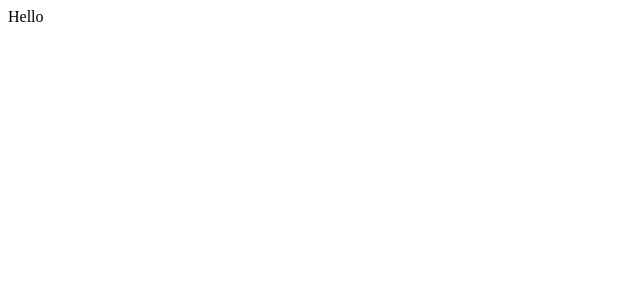
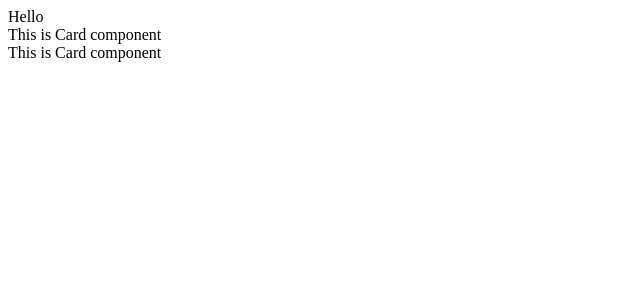
Before and after one commit to pushpendra-kashyap/learning-react, a React (Create React App) app: page / in a window 1280 px wide. Shown: the top 300 px of the page, without its empty margins (0-640 px from the left). Built offline with nearby package versions, Linux system fonts and the light colour scheme.

Commit message:
basic component created and used

```diff
--- a/src/App.js
+++ b/src/App.js
@@ -1,7 +1,15 @@
+import Card from "./components/Card";
 
 function App() {
   return (
-   <div>Hello </div>
+    <div>
+        <div>Hello </div>
+
+        {/* Calling Component */}
+        <Card/>
+        <Card></Card>
+        {/* -------------------------------------- */}
+    </div>
   );
 }
 
--- /dev/null
+++ b/src/components/Card.js
@@ -0,0 +1,9 @@
+import React from 'react'
+
+function Card() {
+  return (
+    <div>This is Card component</div>
+  )
+}
+
+export default Card
```
